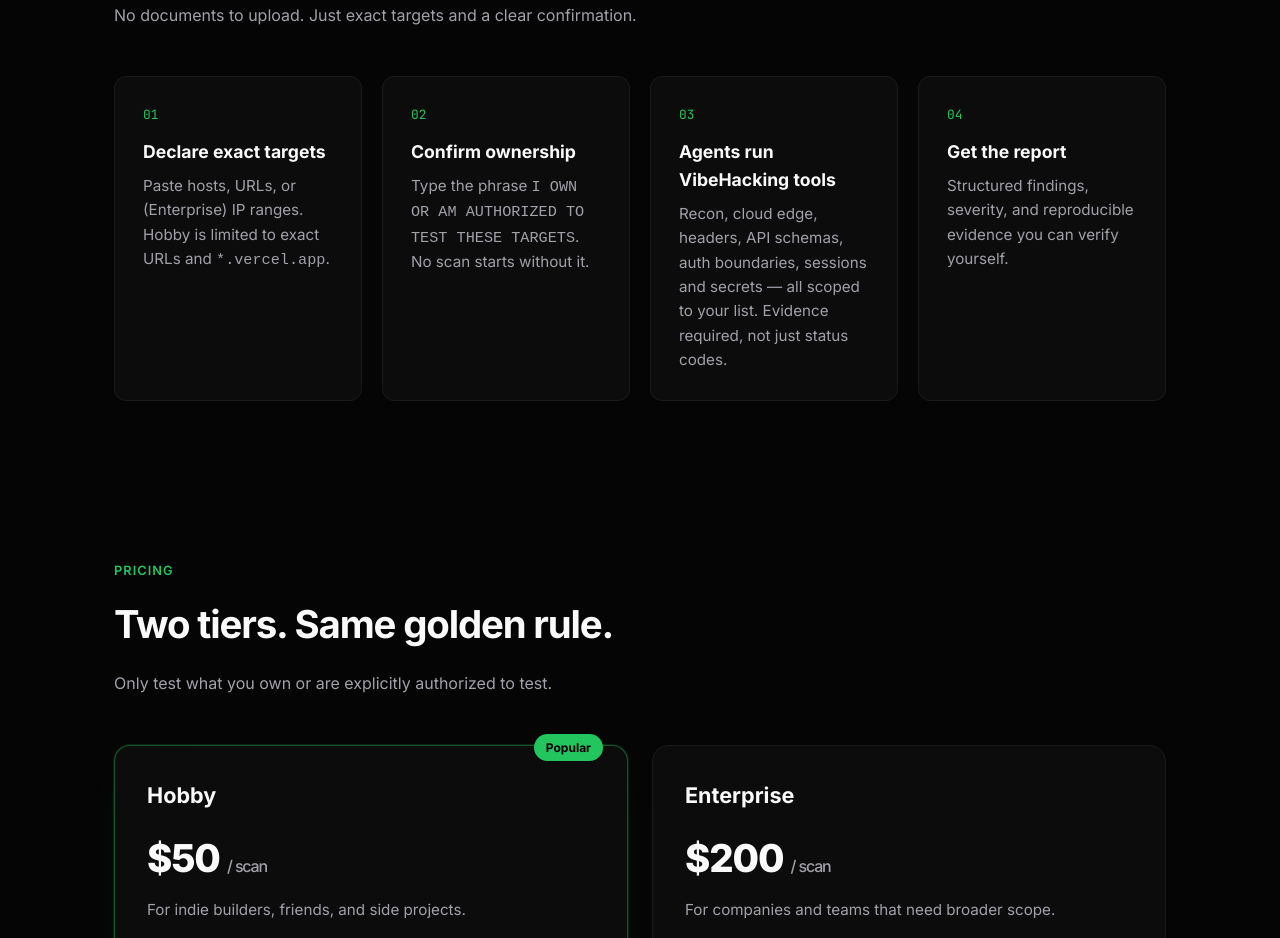
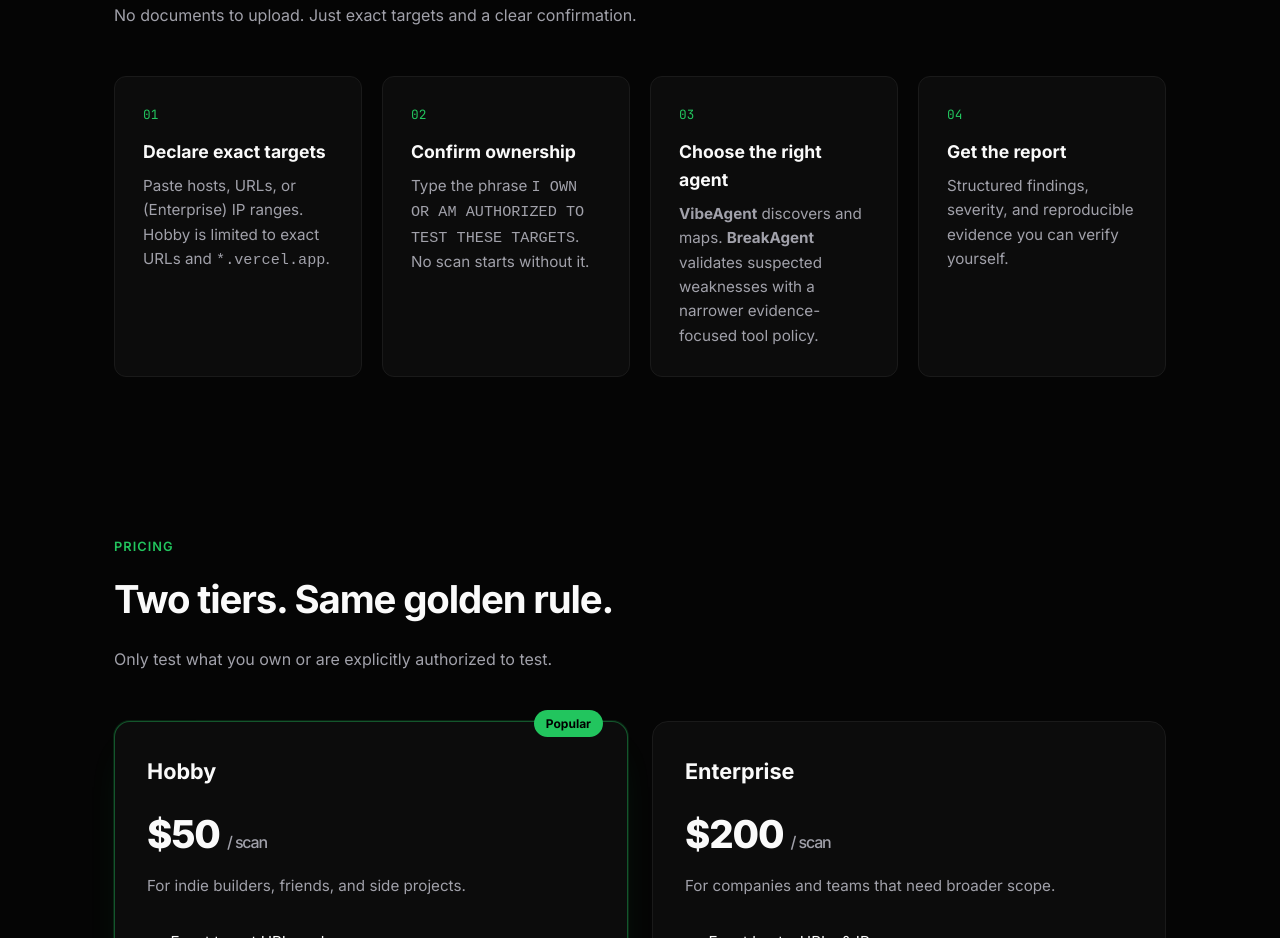
Before and after one commit to Foxxed909/VibeAgent, a website: page index.html in a window 1280 px wide. Shown: the part 834-1772 px from the top of the page. Drawn offline with Linux system fonts and the light colour scheme.

Commit message:
Explain VibeAgent and BreakAgent on landing page

```diff
--- a/index.html
+++ b/index.html
@@ -241,8 +241,8 @@
         </div>
         <div class="step">
           <div class="step-num">03</div>
-          <h3>Agents run VibeHacking tools</h3>
-          <p>Recon, cloud edge, headers, API schemas, auth boundaries, sessions and secrets — all scoped to your list. Evidence required, not just status codes.</p>
+          <h3>Choose the right agent</h3>
+          <p><strong>VibeAgent</strong> discovers and maps. <strong>BreakAgent</strong> validates suspected weaknesses with a narrower evidence-focused tool policy.</p>
         </div>
         <div class="step">
           <div class="step-num">04</div>
```
